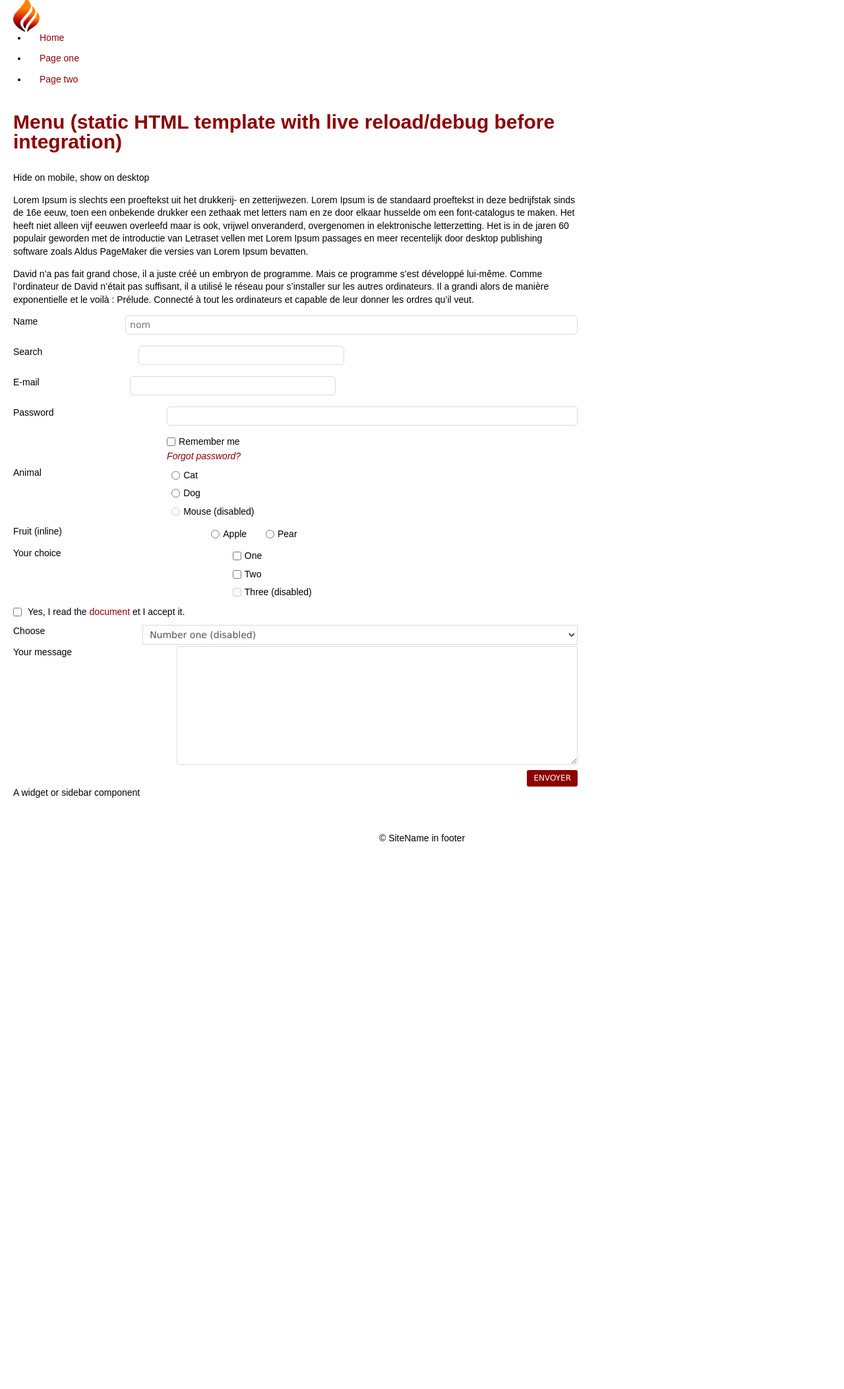
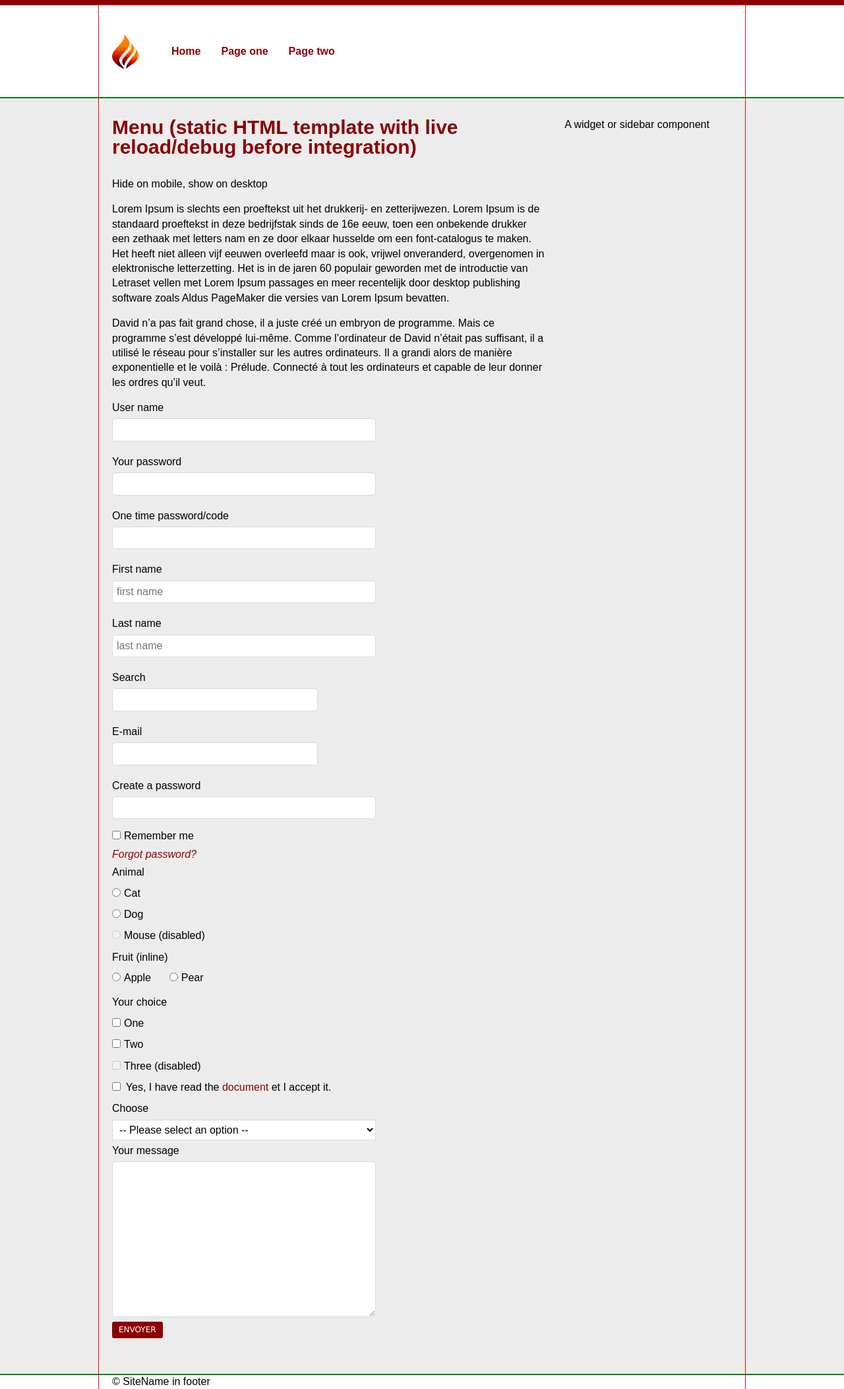
Before and after one commit to sambody/simple-php-template, a PHP site: page /template-static.html in a window 1280 px wide. Shown: the whole page at 66% size. Before the commit the page ends 1275 px from the top, so only its background shows below. Run offline with PHP 8.4, Linux system fonts and the light colour scheme.

Commit message:
adaptations html and css template

```diff
--- a/css/styles.css
+++ b/css/styles.css
@@ -1,19 +1,31 @@
-/* Web fonts come here */
+/*
+==============================================
+ WEB FONTS
+==============================================
+*/
 
-/* Shared CSS variables, defaults */
+/*
+==============================================
+ CSS VARIABLES
+==============================================
+*/
 :root {
     --font-family: Trebuchet, Arial, Helvetica, sans-serif;
     --font-family-special: var(--font-family); /* For headings etc */
-    --font-size: 14px;
+    --font-size: 16px;
     --color: black;
 
+    --heading-font-family: var(--font-family-special);
+    --heading-color: var(--color);
+
     --primary-color: darkred;
-    --primary-color-light: #a12424;
+    --primary-color-hue: 0;
+    --primary-color-saturation: 100%;
+    --primary-color-lightness: 55%;
+    --primary-color-light: #a12424; /* use HSL from color? */
     --primary-color-dark: #700101;
 
     --secundary-color: orange;
-
-    --border-color: grey;
 
     --button-color: white;
     --button-background-color: var(--primary-color);
@@ -27,12 +39,11 @@
     --link-background-color-hover: transparent;
     --link-text-decoration-hover: underline;
 
-    --heading-font-family: var(--font-family-special);
-    --heading-color: var(--color);
-
+    --border-color: grey;
     --radius: 4px;
     --box-shadow: 0px 3px 0px rgba(0,0,0,0.1);
     --transition: 0.15s all;
+    --column-gap: 20px;
 }
 
 /*
@@ -43,6 +54,7 @@
 html {
     box-sizing: border-box;
     height: 100%;
+    /*height: 100vh;*/
     padding: 0;
 }
 *,
@@ -60,27 +72,33 @@ body {
 }
 
 /* Shared horizontal page sections */
-.page-section {
-    display: flex;
-    justify-content: center;
-}
-.page-wrap-header {
-    border-top: 8px solid var(--primary-color);
-}
 .page-section > .container {
-    max-width: 980px;
     padding-left: 20px;
     padding-right: 20px;
 }
 
 /* Content layout */
 
-.page-wrap-content {
+.page-section-content {
     background: #ececec;
 }
-.page-section-content {
+.page-section-content > .container {
     padding-top: 30px;
     padding-bottom: 50px;
+}
+
+/* On desktop */
+@media (min-width: 37.5em) {
+    .page-section {
+        display: flex;
+        justify-content: center;
+        outline: 1px solid green;
+    }
+    .page-section > .container {
+        width: 980px;
+        outline: 1px solid red;
+    }
+    .page-section-content > .container {
         display: grid;
         grid-template-columns: 70% 27%;
         justify-content: space-between;
@@ -99,9 +117,10 @@ body {
         justify-content: space-between;
     }
 
-/* body class generated from page title - not a good idea...*/
     .content-main.content-full-width {
         grid-column: 1 / span 2;
+    }
+
 }
 
 /*
@@ -109,20 +128,27 @@ body {
  FORM styles, shared
 ==============================================
 */
-label, input, select, textarea {
-    font-size: 14px;
-    line-height: 1.4;
-}
-
 form {
     margin-bottom: 0;
     overflow: visible;
 }
 
-form:after {
+form:after {    /* clearing any floats */
     content: "";
     display: table;
     clear: both;
+}
+
+/* ---------------- Form fonts
+*/
+label,
+.label,
+input,
+select,
+textarea {
+    font-size: var(--font-size);
+    color: var(--color);
+    line-height: 1.4;
 }
 
 input {
@@ -154,14 +180,7 @@ textarea {
     background: #fff;
     border: 1px solid #dadada;
     border-radius: 5px;
-    width: 100%;
-    max-width: 100%;
-    box-sizing: border-box;
-    font-family: Verdana, sans-serif;
-    font-size: 14px;
-    color: #515151;
-    line-height: 1.2;
-    /* for IE; or 34px */
+    width: 400px;
 }
 
 input[type="email"]:focus,
@@ -184,21 +203,18 @@ input[type="color"]:focus,
 select:focus,
 textarea:focus {
     background: #fff;
-    border-color: #777777;
+    border-color: #1c1c1c;
+    box-shadow: 0 0 0 3px rgba(0,0,0,0.2);
 }
 
 textarea {
+    /*display: block;*/
     resize: vertical;
 }
 
 textarea[rows] {
     height: auto;
 }
-
-select {
-    border-radius: 0;
-}
-
 
 /* input icons */
 /*input.icon-checked,*/
@@ -219,6 +235,8 @@ select {
 /*  background-image: url(../img/forms/form-plus.png);*/
 /*}*/
 
+
+
 /* Placeholder in input fields (keep as separate rules)
 	*/
 /*::-webkit-input-placeholder {*/
@@ -237,11 +255,33 @@ select {
 /*  font-style: normal;*/
 /*}*/
 
+
+
 /* Select/option dropdowns
 */
+select {
+    border-radius: 0;
+}
+
 select,
 input[type="file"] {
     height: auto;
+}
+
+.input[readonly] {
+  border-style: dotted;
+  cursor: not-allowed;
+  color: #777;
+}
+
+.input[disabled] {
+  border-color: #ccc;
+  background-color: #eee;
+  cursor: not-allowed;
+}
+
+.input[invalid]{
+    box-shadow: 0 0 0 3px rgba(252, 222, 75, 0.2);
 }
 
 /* ---------------- Buttons - default
@@ -327,31 +367,15 @@ input[type="checkbox"] {
     margin-bottom: 12px;
 }
 
-/* ---------------- Form layout - in column grid by default
+/* ---------------- Form layout
 */
 form {
     margin-bottom: 0;
     overflow: visible;
 }
 
-form:after {
-    content: "";
-    display: table;
-    clear: both;
-}
-
-form ul {
-    margin: 0;
-    padding: 0;
-    list-style: none;
-}
-
-form ul li {
-    margin: 0 0 2px 0;
-    padding: 0 0 0 0;
-    background: none;
-    list-style: none;
-    width: 100%;
+.form-item {
+    margin-bottom: 5px;
 }
 
 form ul li:after {
@@ -382,8 +406,6 @@ h3.legend {
     padding: 15px 0;
     font-size: 1.4em;
     font-family: var(--heading-font-family);
-    color: var(--heading-color);
-    /* color for IE */
     font-weight: bold;
     font-style: normal;
     text-transform: none;
@@ -393,26 +415,17 @@ label,
 div.label {
     display: block;
     vertical-align: top;
-    margin-bottom: 0px;
+    margin-bottom: 2px;
     padding-right: 10px;
-    font-size: 14px;
-    font-weight: 400;
     padding-bottom: 3px;
 }
-label,
-div.label {
-    display: table-cell; /* Todo: check or redo layout */
-}
-
 
 input {
     margin-bottom: 15px;
 }
 
 @media (min-width: 37.5em) {
-    input {
-        display: table-cell;
-    }
+
 }
 
 .wrap-inputs {
@@ -420,9 +433,7 @@ input {
 }
 
 @media (min-width: 37.5em) {
-    .wrap-inputs {
-        display: table-cell;
-    }
+
 }
 
 .checkbox,
@@ -439,12 +450,10 @@ input {
 .checkbox div.label,
 .radio label,
 .radio div.label {
-    display: inline-block !important;
+    display: inline-block;
     width: auto;
     padding-right: 10px;
     padding-top: 0;
-    font-size: inherit;
-    font-weight: normal;
 }
 
 .wrap-inputs.inline .checkbox,
@@ -461,7 +470,7 @@ input {
     text-align: right;
 }
 
-/* Form layout: stacked elements */
+/* Form layout: stacked elements by default, on mobile */
 .form-layout-stacked ul li {
     display: block;
 }
@@ -513,7 +522,6 @@ input {
 .form-layout-inline input[type="month"],
 .form-layout-inline input[type="week"],
 .form-layout-inline input[type="color"] {
-    float: left;
     margin-right: 3px;
 }
 
@@ -869,7 +877,9 @@ thead:first-child tr td {
 ==============================================
 */
 .page-section-header {
-    position: relative;
+    border-top: 8px solid var(--primary-color);
+}
+.page-section-header > .container {
     height: 140px;
     display: flex;
     justify-content: left;
@@ -879,11 +889,6 @@ thead:first-child tr td {
 
 /* ---------------- Site logo
 */
-
-.site-logo {
-
-}
-
 .site-logo a {
   display: block;
 }
@@ -904,6 +909,7 @@ thead:first-child tr td {
 
 /* ---------------- Main navigation
 */
+/* Todo: add mobile menu with toggle */
 .wrap-nav-main {
     /*display: none;*/
 }
@@ -911,29 +917,25 @@ thead:first-child tr td {
 .nav-main {
     margin: 0;
     padding: 0;
-    clear: both;
     font-size: 16px;
     line-height: 1.4;
 }
-
-.nav-main:after {
-    content: "";
-    display: table;
-    clear: both;
+.nav-main ul {
+    margin: 0;
+    padding: 0;
+    display: flex;
+    gap: 6px;
 }
 
-.nav-main > li {
-    float: left;
-    position: relative;
+.nav-main li {
     margin: 0 5px 0 0;
     padding: 0;
-    list-style-type: none;
+    list-style: none;
     background: none;
 }
 
-.nav-main > li > a {
-    float: left;
-    width: auto;
+.nav-main a {
+    display: inline-block;
     margin: 0;
     padding: 7px 10px;
     background: transparent;
--- a/template-static.html
+++ b/template-static.html
@@ -44,34 +44,45 @@
             <p>David n’a pas fait grand chose, il a juste créé un embryon de programme. Mais ce programme s’est développé lui-même. Comme l’ordinateur de David n’était pas suffisant, il a utilisé le réseau pour s’installer sur les autres ordinateurs. Il a grandi alors de manière exponentielle et le voilà : Prélude. Connecté à tout les ordinateurs et capable de leur donner les ordres qu’il veut.</p>
 
 
-            <form class="form-layout-inline" name="form-contact" id="form-contact" method="post" action="#">
-
-                <ul>
-                    <li>
-                        <label for="contact-name">Name</label>
-                        <input type="text" name="contact-name" id="contact-name" placeholder="nom" required>
-                    </li>
-                    <li>
+            <form class="form-layout-inline" id="form-contact" method="post" action="#">
+                <div class="form-item">
+                    <label for="login-user-name">User name</label>
+                    <input type="text" name="login-user-name" id="login-user-name" autocomplete="username" required>
+                </div>
+                <div class="form-item">
+                    <label for="login-password">Your password</label>
+                    <input type="text" name="login-password" id="login-password" autocomplete="current-password" required>
+                </div>
+                <div class="form-item">
+                    <label for="login-one-time-password">One time password/code</label>
+                    <input type="text" name="login-one-time-password" id="login-one-time-password" autocomplete="one-time-code" required>
+                </div>
+                <div class="form-item">
+                    <label for="first-name">First name</label>
+                    <input type="text" name="first-name" id="first-name" placeholder="first name" autocomplete="given-name" required>
+                </div>
+                <div class="form-item">
+                    <label for="last-name">Last name</label>
+                    <input type="text" name="last-name" id="last-name" placeholder="last name" autocomplete="family-name" disabled required>
+                </div>
+                <div class="form-item">
                     <label for="contact-search">Search</label>
                     <input type="search" name="contact-search" id="contact-search">
-                    </li>
-                    <li>
+                </div>
+                <div class="form-item">
                     <label for="contact-email">E-mail</label>
-                        <input type="email" name="contact-email" id="contact-email" required>
-                    </li>
-                    <li>
-                        <label for="login-pwd">Password</label>
+                    <input type="email" name="contact-email" id="contact-email" autocomplete="email" required>
+                </div>
+                <div class="form-item">
+                    <label for="login-pwd">Create a password</label>
                     <input type="password" name="login-pwd" id="login-pwd">
                     <div class="checkbox">
                         <input type="checkbox" name="rememberme" value="rememberme" id="rememberme"><label
                             for="rememberme">Remember me</label>
                         <p class="recover-password"><a href="#">Forgot password?</a></p>
                     </div>
-                    </li>
-                </ul>
-
-                <ul>
-                    <li>
+                </div>
+                <div class="form-item">
                     <div class="label">Animal</div>
                     <div class="wrap-inputs">
                         <div class="radio">
@@ -85,8 +96,8 @@
                             (disabled)</label>
                         </div>
                     </div>
-                    </li>
-                    <li>
+                </div>
+                <div class="form-item">
                     <div class="label">Fruit (inline)</div>
                     <div class="wrap-inputs inline">
                         <div class="radio">
@@ -98,8 +109,8 @@
                                 for="pear">Pear</label>
                         </div>
                     </div>
-                    </li>
-                    <li>
+                </div>
+                <div class="form-item">
                     <div class="label">Your choice</div>
                     <div class="wrap-inputs">
                         <div class="checkbox">
@@ -114,17 +125,18 @@
                                 for="three">Three (disabled)</label>
                         </div>
                     </div>
-                    </li>
-                    <li>
+                </div>
+                <div class="form-item">
                     <div class="checkbox">
                         <input type="checkbox" name="acceptme" value="acceptme" id="acceptme">
-                            <div class="label">Yes, I read the <a href="#">document</a> et I accept it.</div>
+                        <div class="label">Yes, I have read the <a href="#">document</a> et I accept it.</div>
                     </div>
-                    </li>
-                    <li>
+                </div>
+                <div class="form-item">
                     <label for="myselect">Choose</label>
                     <select class="myselect" name="myselect" id="myselect">
-                            <option selected disabled>Number one (disabled)</option>
+                        <option value="" selected disabled>-- Please select an option --</option>
+                        <option value="a">Number one</option>
                         <option value="a">Number two</option>
                         <option value="b">Number three</option>
                         <option value="c">Number four</option>
@@ -133,18 +145,14 @@
                             <option value="e">Number six</option>
                         </optgroup>
                     </select>
-                    </li>
-                    <li>
+                </div>
+                <div class="form-item">
                     <label for="contact-msg">Your message</label>
                     <textarea name="contact-msg" id="contact-msg" cols="30" rows="10" required></textarea>
-                    </li>
-
-                    <li class="wrap-buttons">
+                </div>
+                <div class="form-item form-item-buttons">
                     <input type="submit" value="Envoyer">
-                    </li>
-                </ul>
-
-
+                </div>
             </form>
 
 
```
Lines whose indentation alone changed are shown as unchanged.
